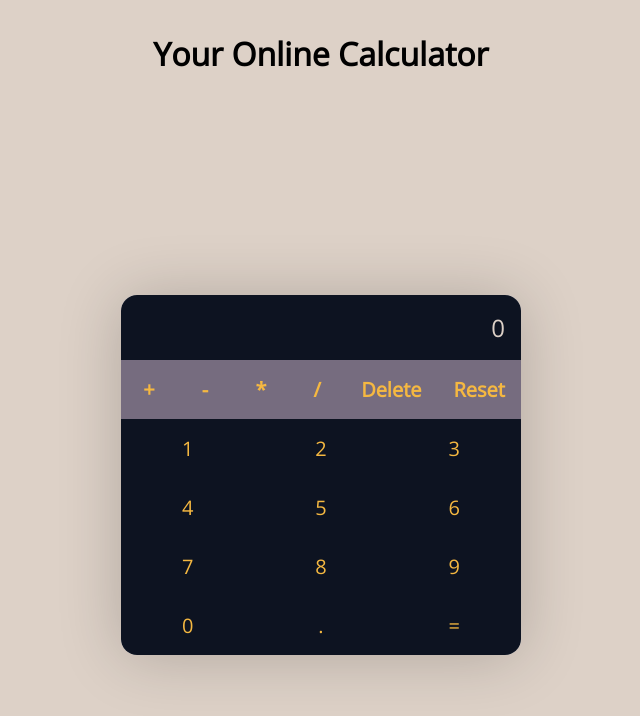
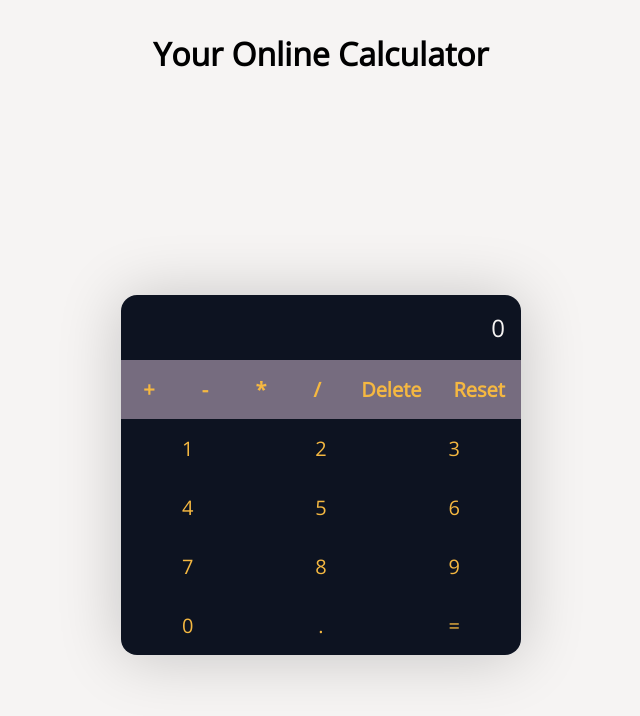
Before and after one commit to zamarz/solid-train, a React (Vite) app: page / in a window 1280 px wide. Shown: the top 716 px of the page, without its empty margins (319-959 px from the left). Built offline with nearby package versions, Linux system fonts and the light colour scheme.

Commit message:
"Add tab icon"

```diff
--- a/index.html
+++ b/index.html
@@ -2,7 +2,7 @@
 <html lang="en">
   <head>
     <meta charset="UTF-8" />
-    <link rel="icon" type="image/svg+xml" href="/vite.svg" />
+    <link rel="icon" type="image/png" href="./src/assets/calculator.png" />
     <meta name="viewport" content="width=device-width, initial-scale=1.0" />
     <link rel="preconnect" href="https://fonts.googleapis.com" />
     <link rel="preconnect" href="https://fonts.gstatic.com" crossorigin />
--- a/src/index.css
+++ b/src/index.css
@@ -2,7 +2,7 @@
   --primary: #766c7f;
   --secondary: #947eb0;
   --dark: #0d1321;
-  --light: #ddd1c7;
+  --light: #f6f4f3;
 }
 
 * {
```
Also changed, not shown: src/assets/calculator.png (added).
